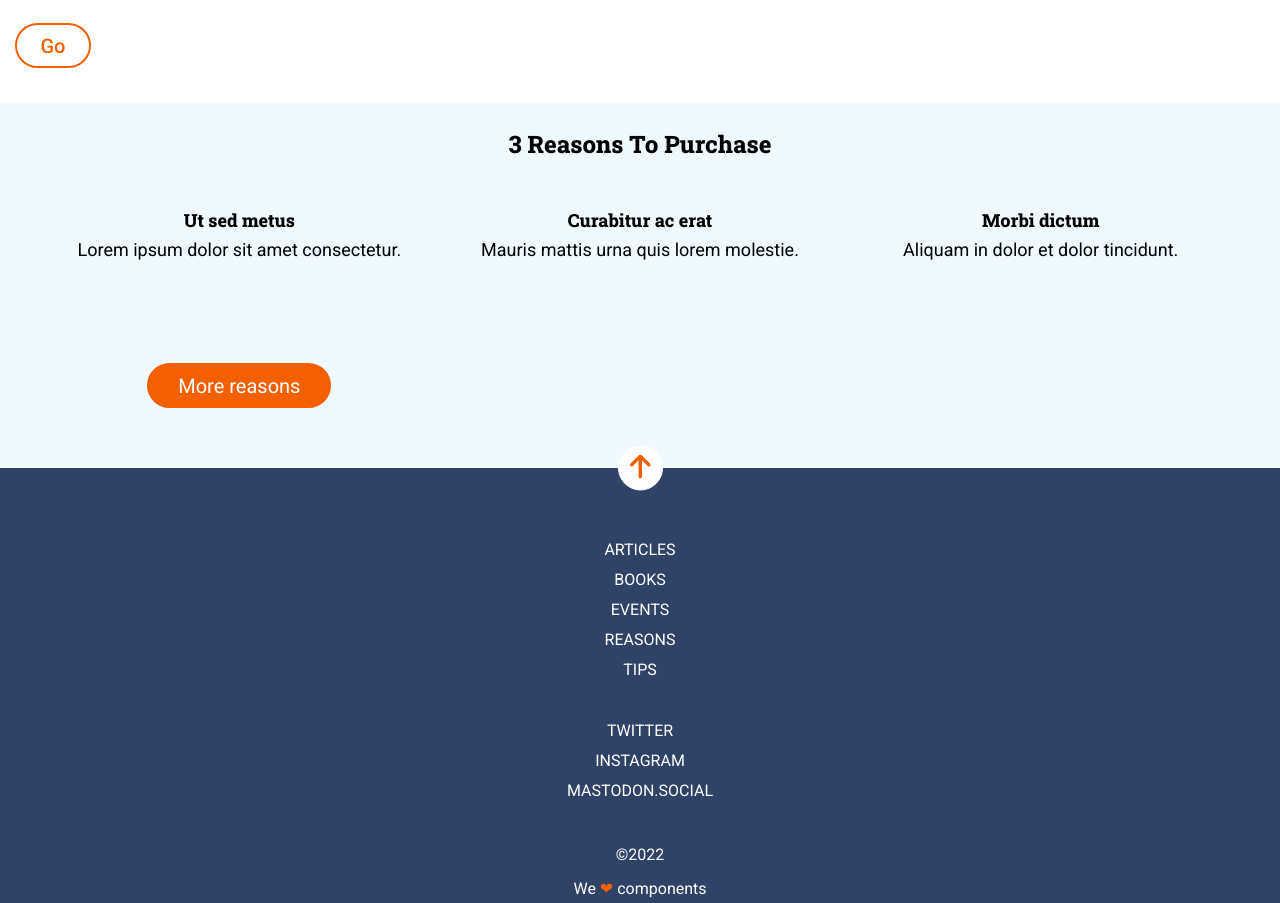
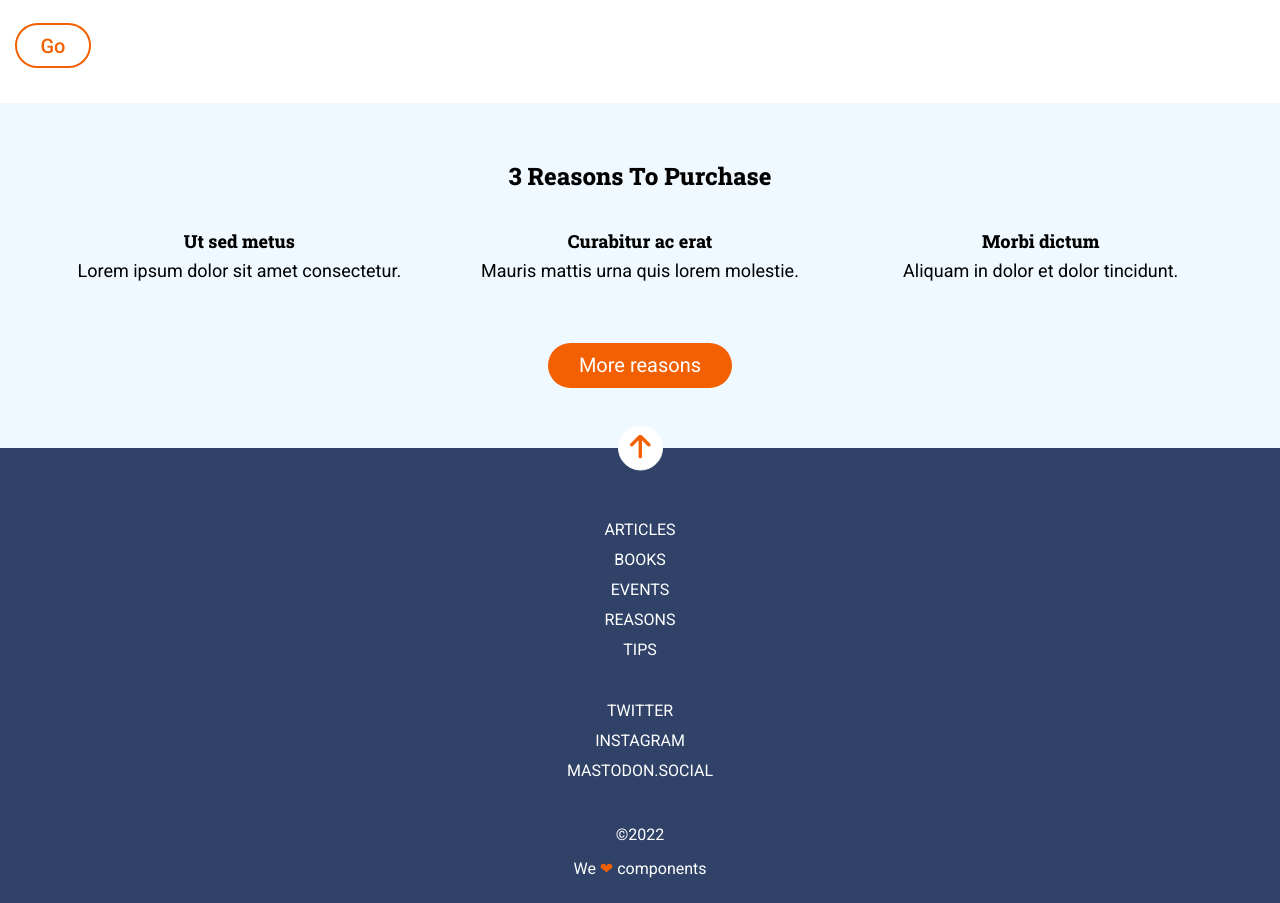
Before and after one commit to nayraromero/Anonymus-proxy, a website: page docs/index.html in a window 1280 px wide. Shown: the part 976-1879 px from the top of the page. Drawn offline with Linux system fonts and the light colour scheme.

Commit message:
section-2 responsive finished

```diff
--- a/docs/index.html
+++ b/docs/index.html
@@ -71,9 +71,9 @@
                         Aliquam in dolor et dolor tincidunt.
                     </p>
                 </section>
-                <section>
-                    <button class="section-2__grid__button">More reasons</button>
-                </section>
+                <a href="#" class="section-2__grid__link">More reasons</a>
+
+
             </section>
         </section>
     </main>
--- a/src/scss/layout/_section-2.scss
+++ b/src/scss/layout/_section-2.scss
@@ -11,65 +11,59 @@
     font-weight: 800;
     font-size: 24px;
     text-transform: capitalize;
-    margin-left: 15px;
-    margin-right: 15px;
     text-align: center;
+    @media screen and (min-width: 768px) {
+      padding-top: 36px;
+    }
+    @media screen and (min-width: 1200px) {
+      padding-top: 61px;
+    }
   }
   &__grid {
     display: grid;
     grid-template-columns: 1fr;
     grid-template-rows: auto auto auto auto;
     text-align: center;
-    @media screen and (min-width:768px){
+    @media screen and (min-width: 768px) {
       grid-template-columns: 1fr 1fr 1fr;
       grid-template-rows: auto auto;
       text-align: center;
       margin-left: 39px;
       margin-right: 39px;
     }
-
     &__title {
       padding-top: 49px;
       font-family: var(--title-font);
       font-size: 18px;
       line-height: 1.67;
       font-weight: 800;
-      margin-left: 68px;
-      margin-right: 68px;
-      @media screen and (min-width:768px){
-        margin-left: 0;
-        margin-right: 0;
+      @media screen and (min-width: 768px) {
+        padding-top: 38px;
       }
     }
     &__text {
-      margin-left: 70px;
-      margin-right: 70px;
       font-family: var(--regular-font);
       font-size: 18px;
       line-height: 1.67;
-      @media screen and (min-width:768px){
-        margin-left: 0;
-        margin-right: 0;
-        padding-bottom: 57px;
-      }
     }
-    &__button {
-      width: 100%;
-      margin: 41px 68px 60px 68px;
+    &__link {
       width: 184px;
       height: 45px;
       background-color: #f26002;
       color: white;
-      border: 2px solid #f26002;
       border-radius: 22.5px;
       font-size: 20px;
       font-family: var(--regular-font);
       cursor: pointer;
-      @media screen and (min-width:768px){
+      text-decoration: none;
+      line-height: 44px;
+      margin: auto;
+      margin-bottom: 50px;
+      margin-top: 41px;
+      @media screen and (min-width: 768px) {
         margin-bottom: 60px;
-        grid-row-start: 1;
-        grid-row-end: 4;
-
+        grid-column: span 3;
+        margin-top: 57px;
       }
     }
   }
```
Also changed, not shown: src/html/partials/section-2.html (+3 -3 lines), docs/assets/css/main.css.
